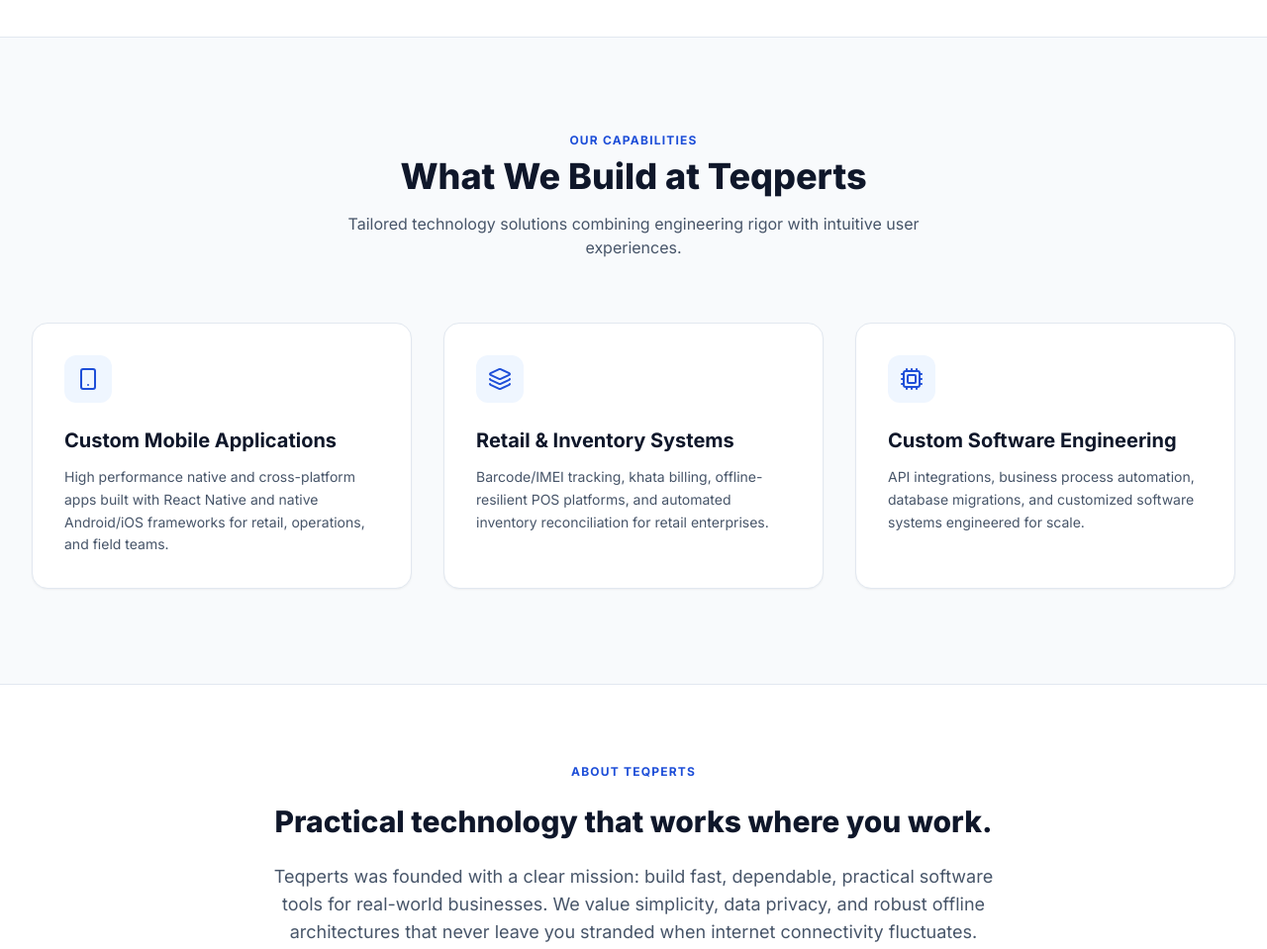
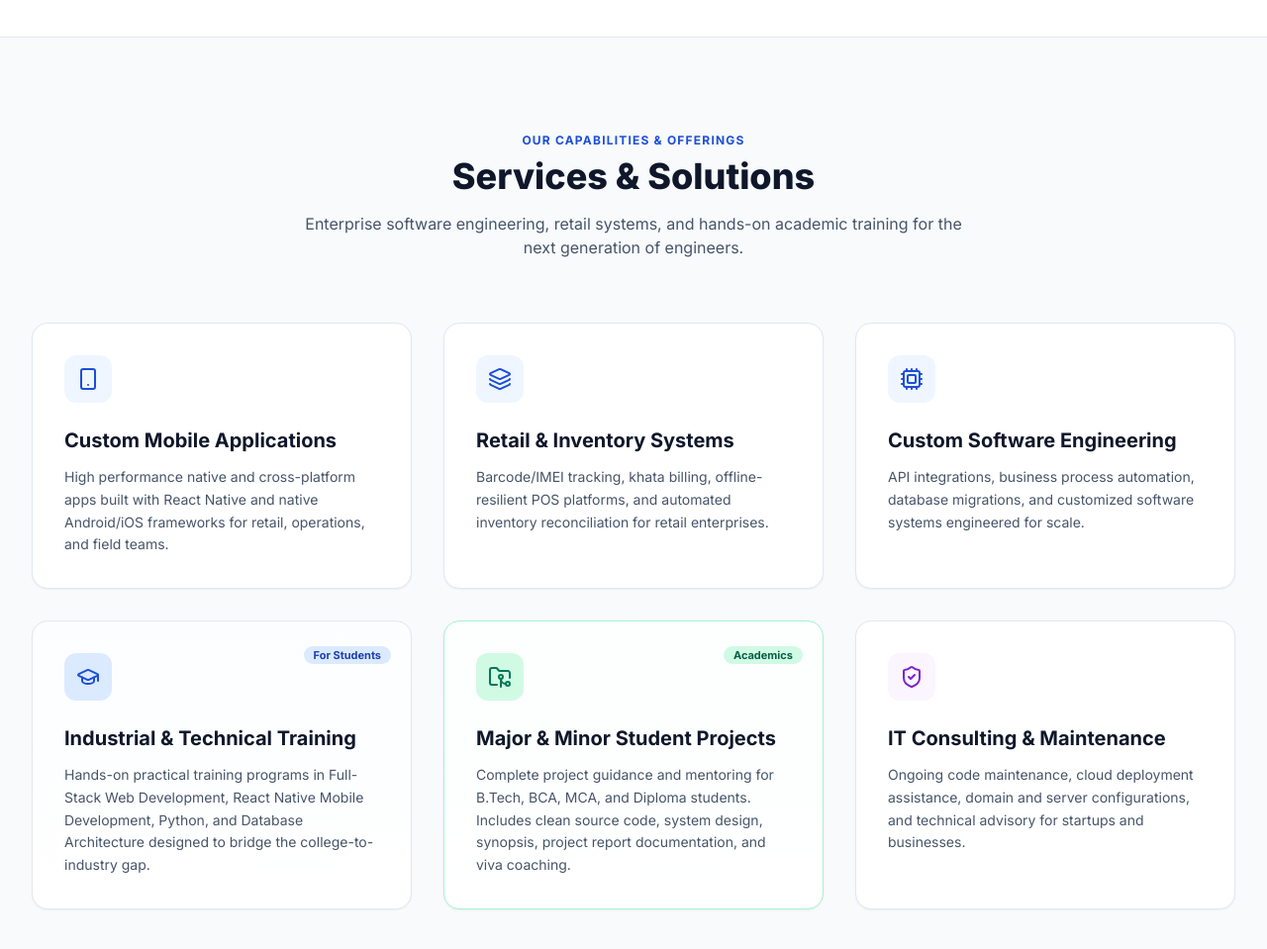
Before and after one commit to teqperts/teqperts-web, a plain HTML site: page index.html in a window 1280 px wide. Shown: the part 1440-2399 px from the top of the page at 99% size. Drawn offline with nearby package versions, Linux system fonts and the light colour scheme.

Commit message:
Update contact email to teqperts@gmail.com; add student training and major/minor project offerings to services

```diff
--- a/index.html
+++ b/index.html
@@ -248,12 +248,12 @@
   <section id="services" class="py-24 bg-slate-50">
     <div class="max-w-7xl mx-auto px-4 sm:px-6 lg:px-8">
       <div class="text-center max-w-2xl mx-auto mb-16">
-        <h2 class="text-xs font-bold uppercase tracking-widest text-brand-700 mb-2">Our Capabilities</h2>
-        <h3 class="text-3xl sm:text-4xl font-extrabold text-slate-900">What We Build at Teqperts</h3>
-        <p class="mt-4 text-slate-600">Tailored technology solutions combining engineering rigor with intuitive user experiences.</p>
+        <h2 class="text-xs font-bold uppercase tracking-widest text-brand-700 mb-2">Our Capabilities & Offerings</h2>
+        <h3 class="text-3xl sm:text-4xl font-extrabold text-slate-900">Services & Solutions</h3>
+        <p class="mt-4 text-slate-600">Enterprise software engineering, retail systems, and hands-on academic training for the next generation of engineers.</p>
       </div>
 
-      <div class="grid grid-cols-1 md:grid-cols-3 gap-8">
+      <div class="grid grid-cols-1 md:grid-cols-2 lg:grid-cols-3 gap-8">
         <!-- Service 1 -->
         <div class="bg-white p-8 rounded-2xl border border-slate-200 shadow-sm hover:shadow-md transition">
           <div class="w-12 h-12 rounded-xl bg-brand-50 text-brand-700 flex items-center justify-center mb-6">
@@ -286,6 +286,45 @@
             API integrations, business process automation, database migrations, and customized software systems engineered for scale.
           </p>
         </div>
+
+        <!-- Service 4: Technical Training -->
+        <div class="bg-white p-8 rounded-2xl border border-brand-200 bg-gradient-to-b from-brand-50/20 to-white shadow-sm hover:shadow-md transition relative">
+          <div class="absolute top-5 right-5">
+            <span class="bg-brand-100 text-brand-800 text-[11px] font-bold px-2.5 py-0.5 rounded-full">For Students</span>
+          </div>
+          <div class="w-12 h-12 rounded-xl bg-blue-100 text-brand-700 flex items-center justify-center mb-6">
+            <i data-lucide="graduation-cap" class="w-6 h-6"></i>
+          </div>
+          <h4 class="text-xl font-bold text-slate-900 mb-3">Industrial & Technical Training</h4>
+          <p class="text-slate-600 text-sm leading-relaxed">
+            Hands-on practical training programs in Full-Stack Web Development, React Native Mobile Development, Python, and Database Architecture designed to bridge the college-to-industry gap.
+          </p>
+        </div>
+
+        <!-- Service 5: Major & Minor Projects -->
+        <div class="bg-white p-8 rounded-2xl border border-emerald-200 bg-gradient-to-b from-emerald-50/20 to-white shadow-sm hover:shadow-md transition relative">
+          <div class="absolute top-5 right-5">
+            <span class="bg-emerald-100 text-emerald-800 text-[11px] font-bold px-2.5 py-0.5 rounded-full">Academics</span>
+          </div>
+          <div class="w-12 h-12 rounded-xl bg-emerald-100 text-emerald-700 flex items-center justify-center mb-6">
+            <i data-lucide="folder-git-2" class="w-6 h-6"></i>
+          </div>
+          <h4 class="text-xl font-bold text-slate-900 mb-3">Major & Minor Student Projects</h4>
+          <p class="text-slate-600 text-sm leading-relaxed">
+            Complete project guidance and mentoring for B.Tech, BCA, MCA, and Diploma students. Includes clean source code, system design, synopsis, project report documentation, and viva coaching.
+          </p>
+        </div>
+
+        <!-- Service 6: Maintenance & IT Consultation -->
+        <div class="bg-white p-8 rounded-2xl border border-slate-200 shadow-sm hover:shadow-md transition">
+          <div class="w-12 h-12 rounded-xl bg-purple-50 text-purple-700 flex items-center justify-center mb-6">
+            <i data-lucide="shield-check" class="w-6 h-6"></i>
+          </div>
+          <h4 class="text-xl font-bold text-slate-900 mb-3">IT Consulting & Maintenance</h4>
+          <p class="text-slate-600 text-sm leading-relaxed">
+            Ongoing code maintenance, cloud deployment assistance, domain and server configurations, and technical advisory for startups and businesses.
+          </p>
+        </div>
       </div>
     </div>
   </section>
@@ -313,9 +352,9 @@
         </p>
 
         <div class="flex flex-col sm:flex-row items-center justify-center gap-4 pt-4">
-          <a href="mailto:contact@teqperts.in" class="w-full sm:w-auto inline-flex items-center justify-center gap-2 px-6 py-3.5 bg-brand-700 hover:bg-brand-600 text-white font-semibold rounded-xl transition shadow-md">
+          <a href="mailto:teqperts@gmail.com" class="w-full sm:w-auto inline-flex items-center justify-center gap-2 px-6 py-3.5 bg-brand-700 hover:bg-brand-600 text-white font-semibold rounded-xl transition shadow-md">
             <i data-lucide="mail" class="w-5 h-5"></i>
-            Email contact@teqperts.in
+            Email teqperts@gmail.com
           </a>
           <a href="https://wa.me/919999999999" target="_blank" rel="noopener noreferrer" class="w-full sm:w-auto inline-flex items-center justify-center gap-2 px-6 py-3.5 bg-emerald-600 hover:bg-emerald-500 text-white font-semibold rounded-xl transition shadow-md">
             <i data-lucide="message-circle" class="w-5 h-5"></i>
```
Also changed, not shown: cellventory/index.html (+2 -2 lines).
